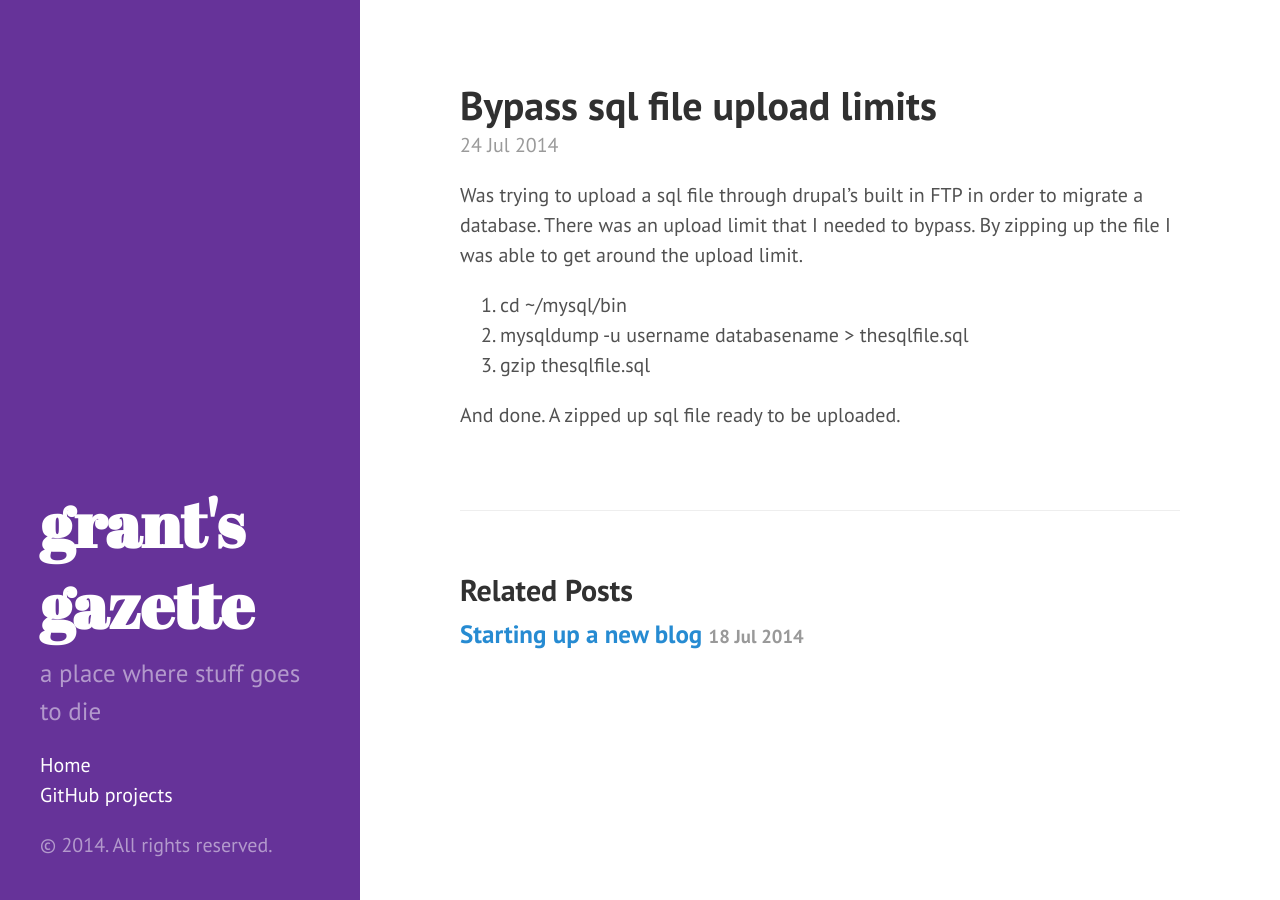
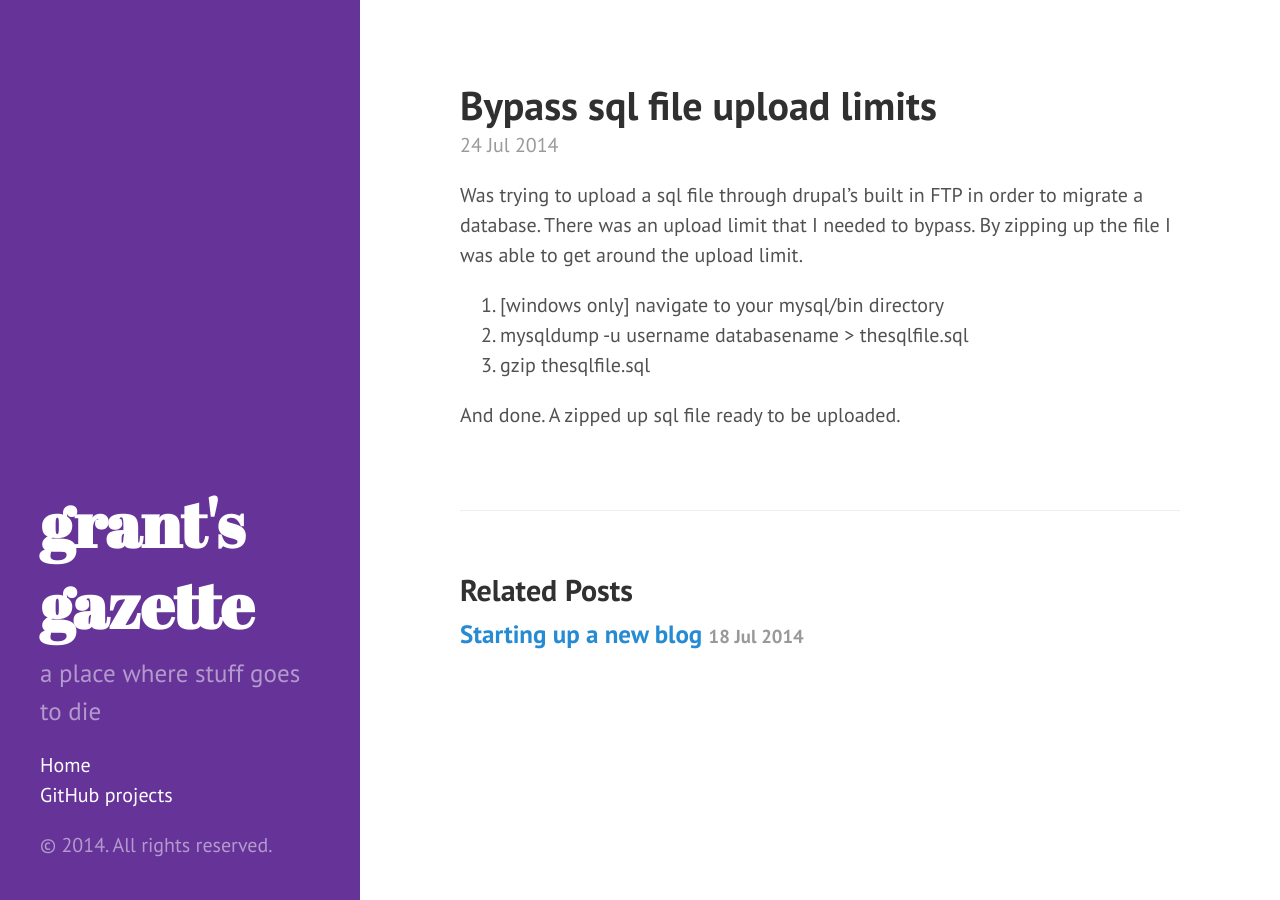
Before and after one commit to grantnicholas/blog, a Jekyll site: the page built from _posts/2014-07-24-Zip-up-a-sql-file-to-bypass-upload-limits.md, in a window 1280 px wide. Built offline with Jekyll 4.4.1, drawn with Linux system fonts in a browser that asks for light colours; Markdown is read by kramdown in place of the engine named in the settings.

Commit message:
updated post

```diff
--- a/_posts/2014-07-24-Zip-up-a-sql-file-to-bypass-upload-limits.md
+++ b/_posts/2014-07-24-Zip-up-a-sql-file-to-bypass-upload-limits.md
@@ -6,7 +6,7 @@ title: Bypass sql file upload limits
 Was trying to upload a sql file through drupal's built in FTP in order to migrate a database. There was an upload limit that I needed to bypass.
 By zipping up the file I was able to get around the upload limit.
 
-1. cd ~/mysql/bin
+1. [windows only] navigate to your mysql/bin directory
 2. mysqldump -u username databasename > thesqlfile.sql
 3. gzip thesqlfile.sql
 
```
